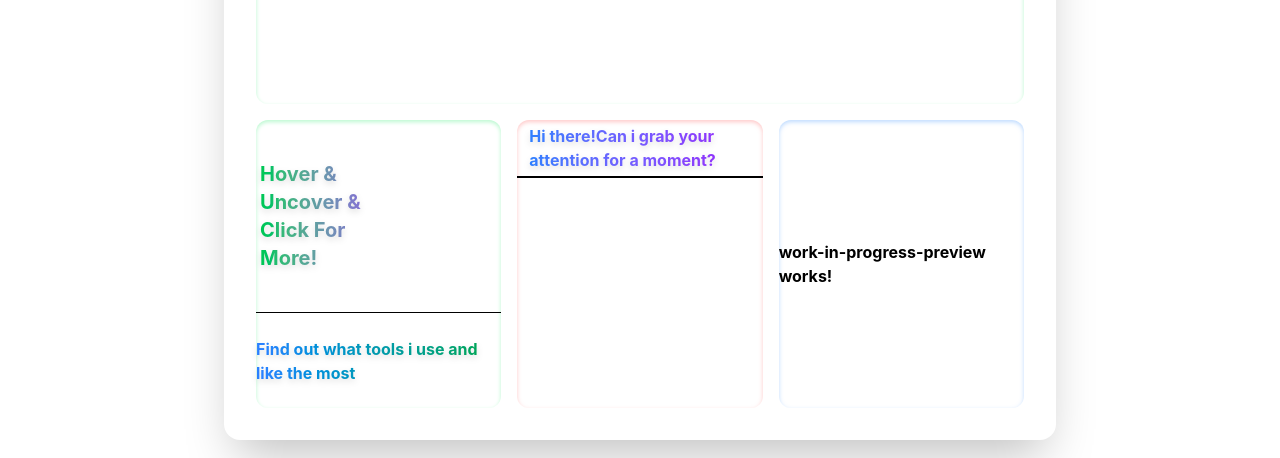
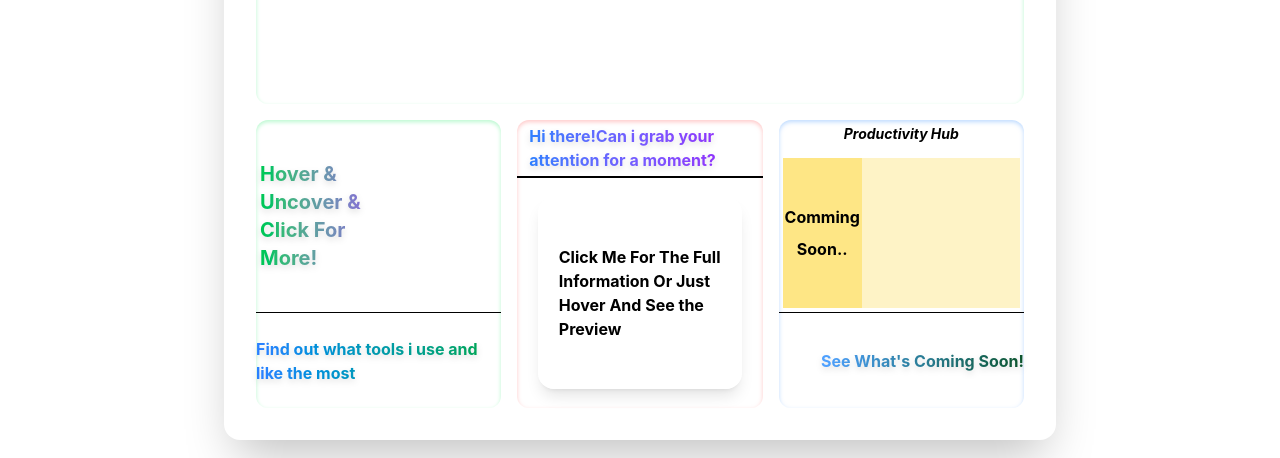
Before and after one commit to StefiManci/Portfolio, an Angular app: page /About in a window 1280 px wide. Shown: the part 2860-3318 px from the top of the page. Built offline with nearby package versions, Linux system fonts and the light colour scheme.

Commit message:
Builds Preview Finished

```diff
--- a/src/app/About/explore/Components/builds-preview/builds-preview.html
+++ b/src/app/About/explore/Components/builds-preview/builds-preview.html
@@ -12,5 +12,17 @@
       {{ currentWord }}
     </h2>
   </div>
-  <div class="h-4/5 w-full flex justify-center items-center"></div>
+  <div class="h-4/5 w-full flex justify-center items-center">
+    <div
+      class="h-5/6 w-5/6 p-5 rounded-2xl flex justify-center items-center bg-white/20 backdrop-blur-md border border-white/30 shadow-lg"
+    >
+      @if (currentWordIndex > 3) {
+      <p class="text-blue-500 drop-shadow-md">
+        {{softwareWords[currentWordIndex-4] }}
+      </p>
+      }@else {
+      <p>Click Me For The Full Information Or Just Hover And See the Preview</p>
+      }
+    </div>
+  </div>
 </div>
--- a/src/app/About/explore/Components/builds-preview/builds-preview.ts
+++ b/src/app/About/explore/Components/builds-preview/builds-preview.ts
@@ -12,6 +12,7 @@ export class BuildsPreview {
   "Hi there!Can i grab your attention for a moment?",
   'Thank You!',
   'I will show a preview of what I can build and love to do so!',
+  'I build systems that are:',
   'User-friendly',
   'Scalable',
   'Robust',
@@ -22,7 +23,17 @@ export class BuildsPreview {
   'Reliable'
  ];
 
- softwareWords: string[] = [];
+ softwareWords: string[] = [
+    "E-commerce Platform",
+    "Customer Relationship Management System",
+    "Financial Management System",
+    "Portfolio or Personal Website",
+    "SaaS Platform",
+    "API Service",
+    "Dashboard or Admin Panel",
+    "Everything that i architect!",
+    "Everything that i architect!"
+  ];
 
 
 
@@ -40,6 +51,7 @@ export class BuildsPreview {
         this.seconds++;
         if (this.seconds % 2 === 0) {
         this.currentWordIndex++;
+        console.log(this.currentWordIndex);
         if (this.currentWordIndex >= this.titleWords.length) {
           clearInterval(intervalId);
           this.currentWordIndex = 0;
@@ -50,7 +62,10 @@ export class BuildsPreview {
       if (this.isShowRunning == false) {
         clearInterval(intervalId);
       }
+
     }, 1000);
+
+    console.log(this.currentWordIndex);
   }
 
   onMouseOut() {
--- a/src/app/About/explore/Components/work-in-progress-preview/work-in-progress-preview.css
+++ b/src/app/About/explore/Components/work-in-progress-preview/work-in-progress-preview.css
@@ -0,0 +1,5 @@
+:host {
+  display: block;
+  width: 100%;
+  height: 100%;
+}
--- a/src/app/About/explore/Components/work-in-progress-preview/work-in-progress-preview.html
+++ b/src/app/About/explore/Components/work-in-progress-preview/work-in-progress-preview.html
@@ -1 +1,23 @@
-<p>work-in-progress-preview works!</p>
+<div class="h-full w-full">
+  <div class="w-full h-2/3 p-1 flex flex-col items-center justify-center gap-1">
+    <div class="h-1/6 w-full">
+      <p class="text-center italic text-sm">Productivity Hub</p>
+    </div>
+    <div class="h-5/6 w-full flex">
+      <div
+        class="h-full w-1/3 bg-amber-200 flex flex-col justify-center items-center gap-2"
+      >
+        <p class="block">Comming</p>
+        <p class="block">Soon..</p>
+      </div>
+      <div class="h-full w-2/3 bg-amber-100"></div>
+    </div>
+  </div>
+  <div class="w-full h-1/3 flex justify-end items-center border-t border-black">
+    <p
+      class="font-bold text-transparent bg-clip-text bg-gradient-to-r from-blue-400 to-green-900 drop-shadow-md"
+    >
+      See What's Coming Soon!
+    </p>
+  </div>
+</div>
```
